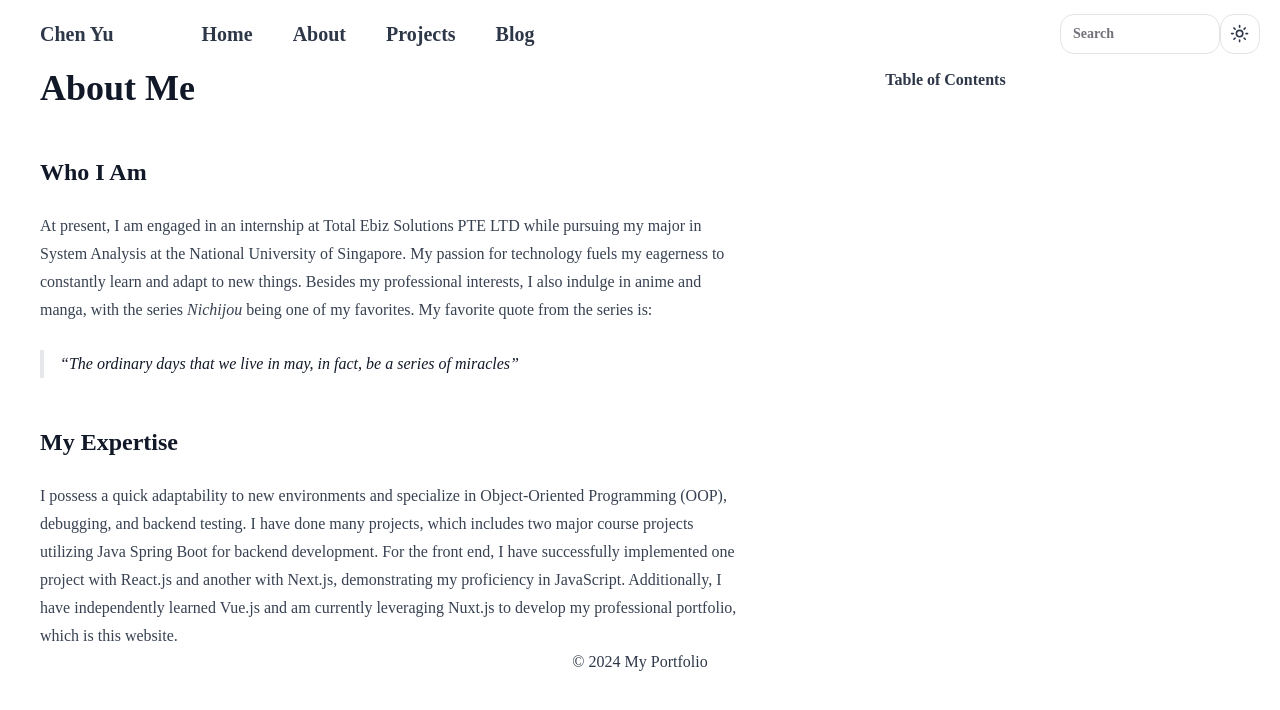
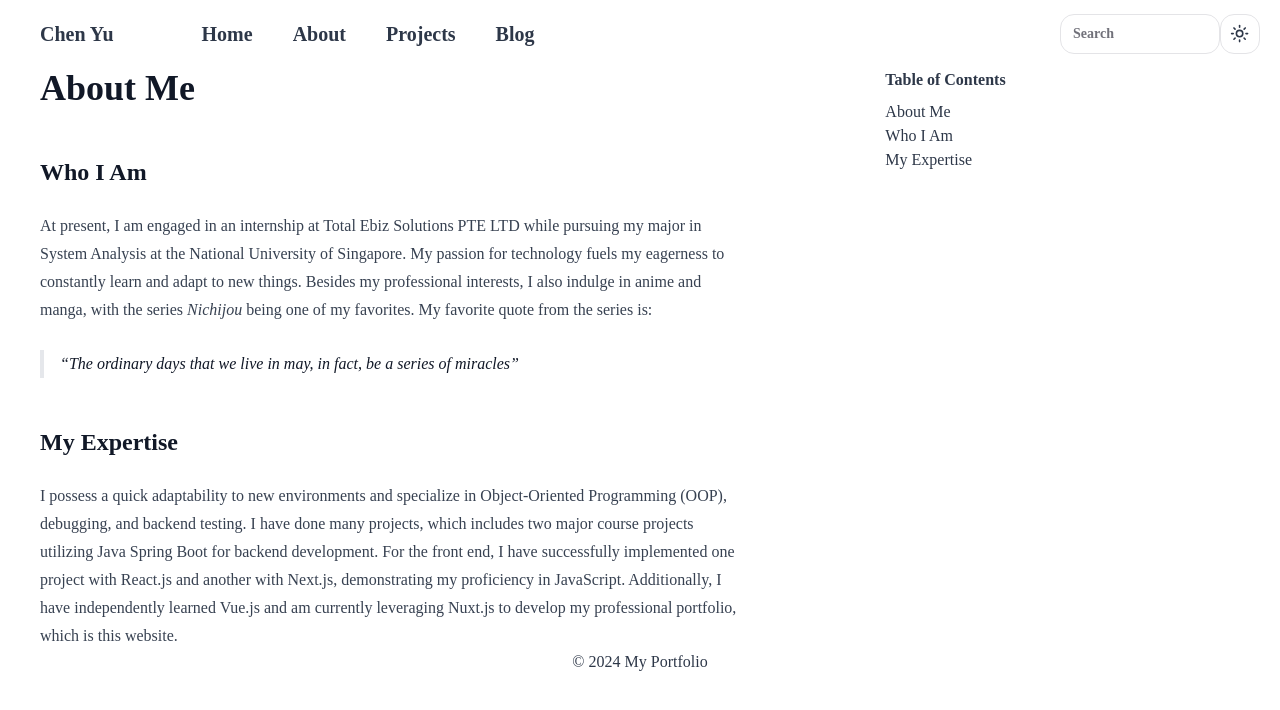
Before and after one commit to chenyu-01/next-porfolio, a Next.js app: page /posts/about in a window 1280 px wide. Shown: the top 710 px of the page. Built offline with nearby package versions, Linux system fonts and the light colour scheme.

Commit message:
convert toclinks to a component

```diff
--- a/components/MarkDownLoader.tsx
+++ b/app/posts/[slug]/MarkDownLoader.tsx
@@ -1,14 +1,14 @@
-// @/components/MarkDownLoader
+// @/app/posts/%5Bslug%5D/MarkDownLoader
 import ReactMarkdown from 'react-markdown';
 import remarkFrontmatter from 'remark-frontmatter';
 import CodeBlock from '@/components/CodeBlock';
-
+import { renderToStaticMarkup } from 'react-dom/server';
 export default async function MarkDownLoader({
   markdown,
 }: {
   markdown: string;
 }) {
-  return (
+  const jsx = (
     <ReactMarkdown
       className={`prose mx-2 max-w-[90%] dark:prose-invert`}
       remarkPlugins={[remarkFrontmatter]}
@@ -39,4 +39,7 @@ export default async function MarkDownLoader({
       {markdown}
     </ReactMarkdown>
   );
+
+  const html = renderToStaticMarkup(jsx);
+  return { jsx, html };
 }
--- a/app/posts/[slug]/page.tsx
+++ b/app/posts/[slug]/page.tsx
@@ -1,10 +1,15 @@
 // app/posts/[slug]/page.tsx
-
-import MarkDownLoader from '@/components/MarkDownLoader';
+import React from 'react';
+import { Suspense } from 'react';
+import type { TocLink } from '@/components/TableOfContents';
+import MarkDownLoader from '@/app/posts/[slug]/MarkDownLoader';
 import fs from 'fs';
 import path from 'path';
 import { redirect } from 'next/navigation';
-import TocLinks from '@/components/TocLinks';
+import TableOfContents from '@/components/TableOfContents';
+import { unified } from 'unified';
+import rehypeParse from 'rehype-parse';
+import { visit } from 'unist-util-visit';
 const markdownContent = (slug: string) => {
   const postsDirectory = path.join(process.cwd(), 'public', 'posts');
   const filePath = path.join(postsDirectory, `${slug}.md`);
@@ -17,28 +22,51 @@ const markdownContent = (slug: string) => {
   }
   return fs.readFileSync(filePath, 'utf8');
 };
+
+const extractTOC = (html: string): TocLink[] => {
+  const toc: TocLink[] = [];
+  const processor = unified().use(rehypeParse, { fragment: true });
+  const ast = processor.parse(html);
+
+  visit(ast, 'element', (node) => {
+    if (
+      node.tagName === 'h1' ||
+      node.tagName === 'h2' ||
+      node.tagName === 'h3'
+    ) {
+      const depth = parseInt(node.tagName[1], 10);
+      const id = node.properties.id as string;
+      const text = node.children.map((child: any) => child.value).join('');
+      toc.push({ id, text, depth });
+    }
+  });
+
+  return toc;
+};
+
 const PostPage = async ({ params }: { params: { slug: string } }) => {
   const doc = markdownContent(params.slug);
-  let mainStyle = 'md:col-span-4 col-span-6';
+  const { jsx, html } = await MarkDownLoader({ markdown: doc });
 
-  // mainStyle = 'col-span-6' // no toc sidebar
-  const MainContent = await MarkDownLoader({ markdown: doc }); // JSX.Element
+  const toc = extractTOC(html);
+
+  // const toc = [] as TocLink[];
   return (
+    <Suspense fallback={<div>loading...</div>}>
       <section className="grid grid-cols-6 gap-16">
-      <main className={mainStyle}>{MainContent}</main>
+        <main
+          className={toc.length > 0 ? 'col-span-6 md:col-span-4' : 'col-span-6'}
+        >
+          {jsx}
+        </main>
         <aside className="col-span-2 hidden md:block">
           <div className="sticky top-8">
             <p className="mb-2 font-semibold">Table of Contents</p>
-          <nav>
-            {/* <TocLinks
-                  :links="doc.body?.toc?.links as tocLink[]"
-                  :active-id="activeId"
-                  :level="0"
-                /> */}
-          </nav>
+            <nav>{toc.length > 0 && <TableOfContents links={toc} />}</nav>
           </div>
         </aside>
       </section>
+    </Suspense>
   );
 };
 
--- a/components/TocLinks.tsx
+++ b/components/TableOfContents.tsx
@@ -1,42 +1,8 @@
-// @/components/TocLinks.jsx
+// @/components/TableOfContents
 'use client';
 import React, { useEffect, useState } from 'react';
-import ReactMarkdown from 'react-markdown';
-import rehypeParse from 'rehype-parse';
-import { unified } from 'unified';
-import { visit } from 'unist-util-visit';
 import Link from 'next/link';
 import { useRouter } from 'next/router';
-// todo: change this to render the toc from the jsx
-// const generateTOC = (markdown: string) => {
-//   const processor = unified().use(rehypeParse, { fragment: true });
-
-//   const ast = processor.parse(markdown);
-
-//   const toc = [] as TocLink[];
-//   visit(ast, 'element', (node) => {
-//     if (
-//       node.tagName === 'h1' ||
-//       node.tagName === 'h2' ||
-//       node.tagName === 'h3'
-//     ) {
-//       const id = node.properties.id
-//       let text = '';
-//       if (
-//         node.children &&
-//         node.children.length > 0 &&
-//         node.children[0].type === 'text'
-//       ) {
-//         text = node.children[0].value;
-//       }
-//       const depth = parseInt(node.tagName[1]); // h1 -> 1, h2 -> 2, h3 -> 3
-
-//       toc.push({ id, text, depth });
-//     }
-//   });
-
-//   return toc;
-// };
 export type TocLink = {
   id: string;
   text: string;
@@ -85,4 +51,33 @@ const TocLinks = ({
   );
 };
 
-export default TocLinks;
+export default function TableOfContents({ links }: { links: TocLink[] }) {
+  const [activeId, setActiveId] = useState('');
+  const [mounted, setMounted] = useState(typeof window !== 'undefined');
+  useEffect(() => {
+    setMounted(true);
+  }, []);
+  useEffect(() => {
+    const observer = new IntersectionObserver(
+      (entries) => {
+        entries.forEach((entry) => {
+          if (entry.isIntersecting) {
+            setActiveId(entry.target.id);
+          }
+        });
+      },
+      { rootMargin: '0% 0% -80% 0%' }
+    );
+    document.querySelectorAll('h1, h2, h3').forEach((heading) => {
+      observer.observe(heading);
+    });
+    return () => {
+      observer.disconnect();
+    };
+  }, []);
+  return (
+    <nav>
+      {mounted && <TocLinks links={links} level={0} activeId={activeId} />}
+    </nav>
+  );
+}
```
Lines whose indentation alone changed are shown as unchanged.
